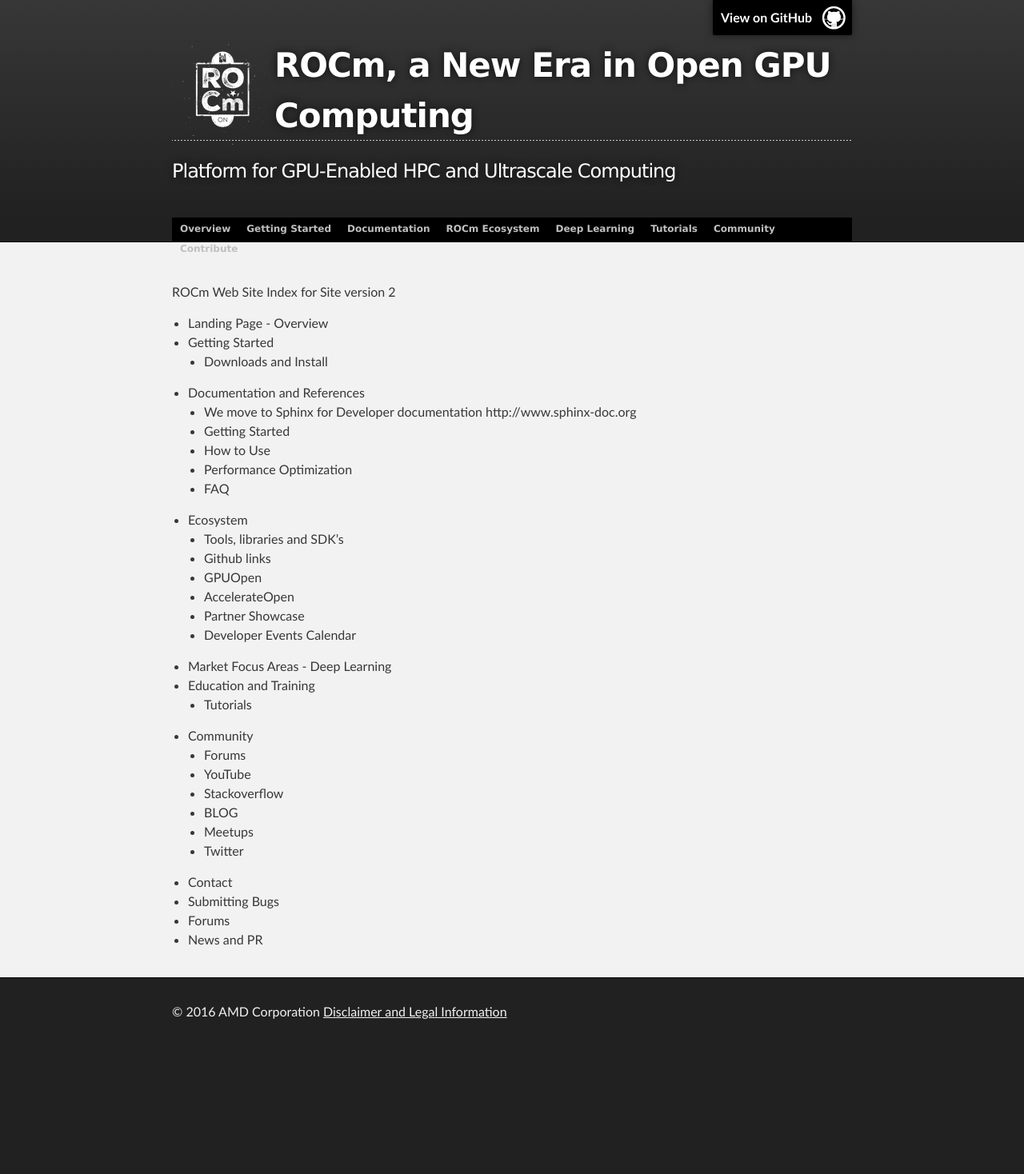
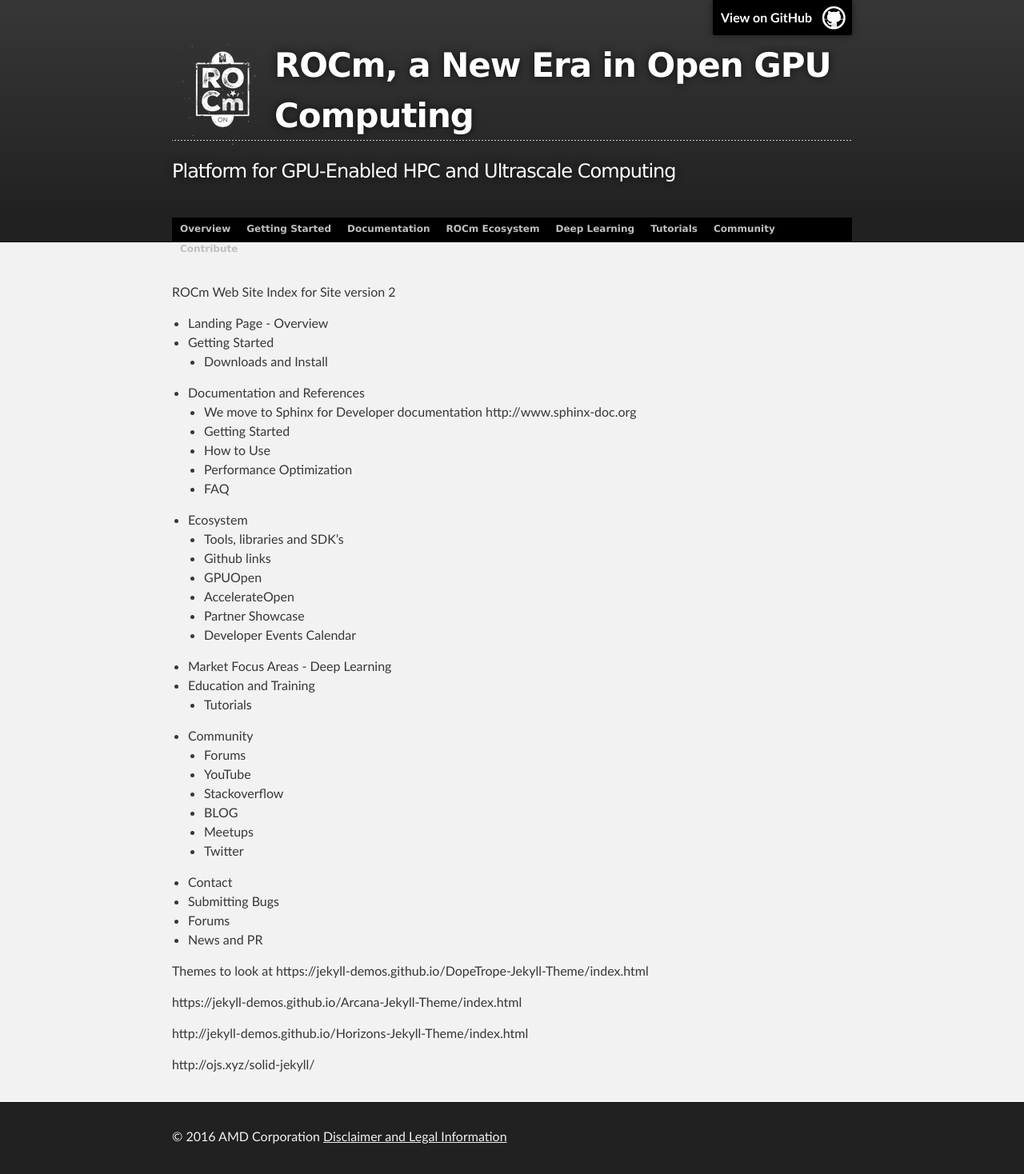
Before and after one commit to ROCm/ROCm.github.io, a Jekyll site: the page built from MasterLayout.md, in a window 1280 px wide. Shown: the whole page at 80% size. Built offline with Jekyll 4.4.1, drawn with Linux system fonts in a browser that asks for light colours; our own code applies the rules of GitHub Pages for plain Markdown files; before the commit the page ends 1312 px from its top, so only the background shows below that.

Commit message:
Update MasterLayout.md

```diff
--- a/MasterLayout.md
+++ b/MasterLayout.md
@@ -29,3 +29,12 @@
  * Submitting Bugs
  * Forums
  * News and PR
+
+Themes to look at
+https://jekyll-demos.github.io/DopeTrope-Jekyll-Theme/index.html
+
+https://jekyll-demos.github.io/Arcana-Jekyll-Theme/index.html
+
+http://jekyll-demos.github.io/Horizons-Jekyll-Theme/index.html
+
+http://ojs.xyz/solid-jekyll/
```
